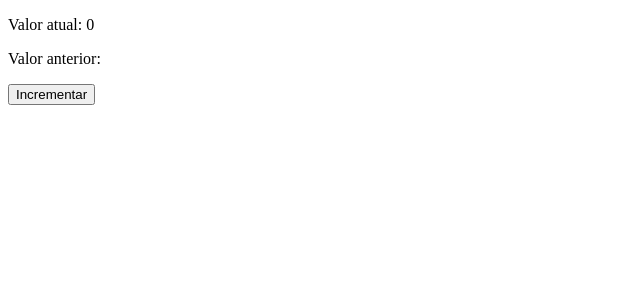
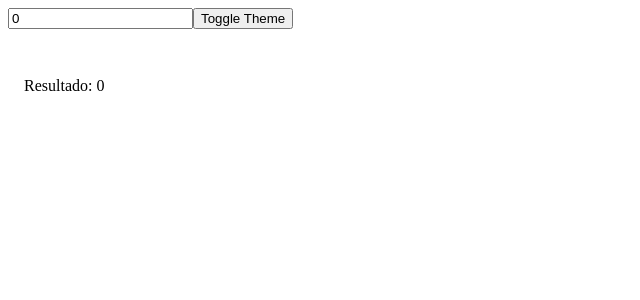
Before and after one commit to lucasmsouza24/react-study, a React (Vite) app: page / in a window 1280 px wide. Shown: the top 300 px of the page, without its empty margins (0-640 px from the left). Built offline with nearby package versions, Linux system fonts and the light colour scheme.

Commit message:
feat: :sparkles: learn about `useMemo()`

```diff
--- a/src/App.jsx
+++ b/src/App.jsx
@@ -1,7 +1,7 @@
-import PreviousValueTracker from "./topics/02-hooks/03-useRef/PreviousValueTracker"
+import LearnUseMemo from "./topics/02-hooks/04-useMemo/LearnUseMemo"
 
 function App() {
-  return <PreviousValueTracker />
+  return <LearnUseMemo />
 }
 
 export default App
--- /dev/null
+++ b/src/topics/02-hooks/04-useMemo/LearnUseMemo.jsx
@@ -0,0 +1,29 @@
+import { useState, useMemo } from "react";
+
+export default function LearnUseMemo() {
+    const [number, setNumber] = useState(0);
+    const [darkMode, setDarkMode] = useState(false);
+
+    const double = useMemo(() => {
+        console.log('Calculando...')
+        return number * 2;
+    }, [number])
+
+    const themeStyle = {
+        backgroundColor: darkMode ? '#333' : '#fff',
+        color: darkMode ? '#fff' : '#000',
+        padding: '1rem',
+        marginTop: '1rem',
+        borderRadius: '8px'
+    };
+
+    return (
+        <div>
+            <input type="number" value={number} onChange={e => setNumber(Number(e.target.value))} />
+            <button onClick={() => setDarkMode(!darkMode)}>Toggle Theme</button>
+            <div style={themeStyle}>
+                <p>Resultado: {double}</p>
+            </div>
+        </div>
+    );
+}
```
